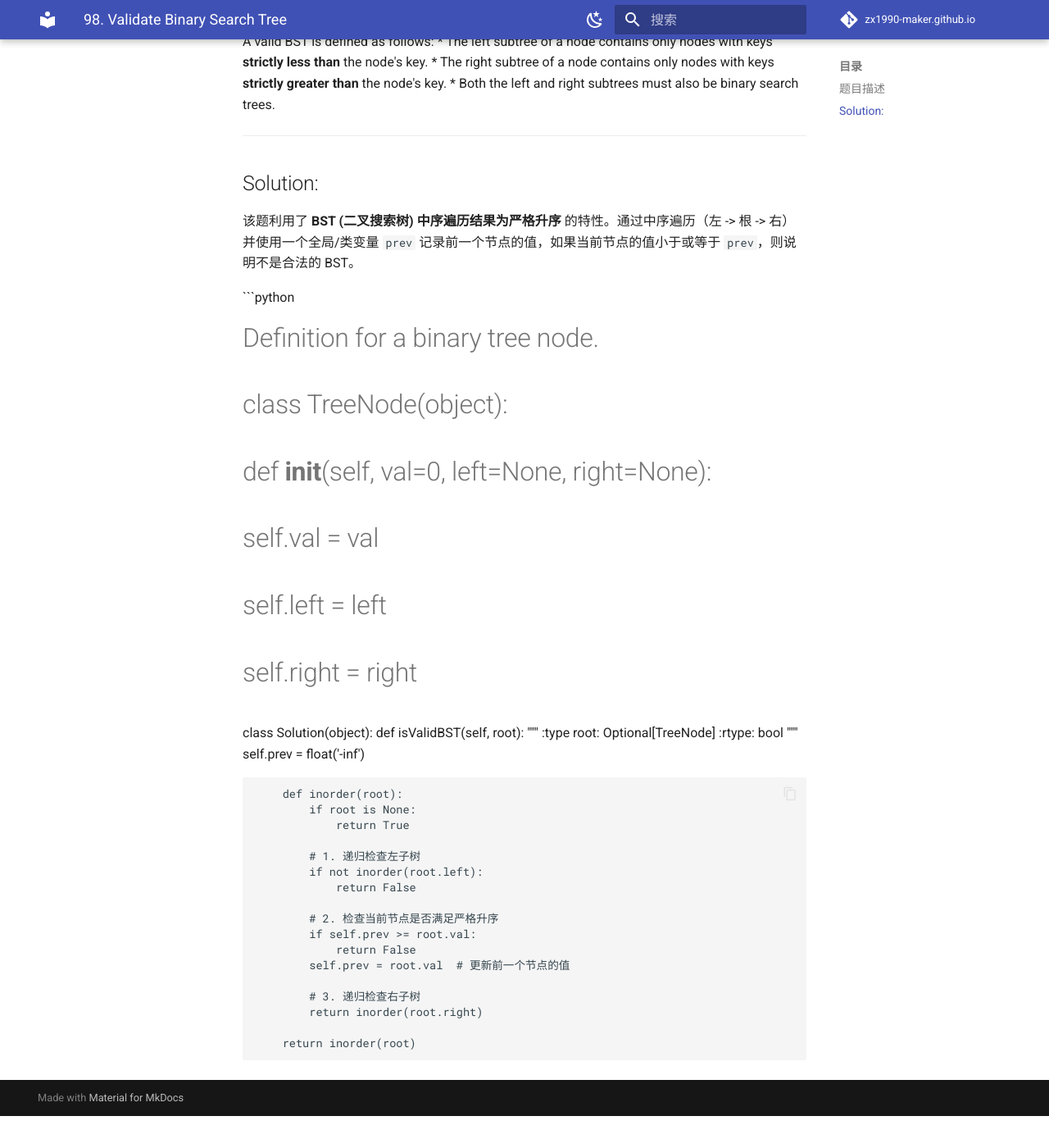
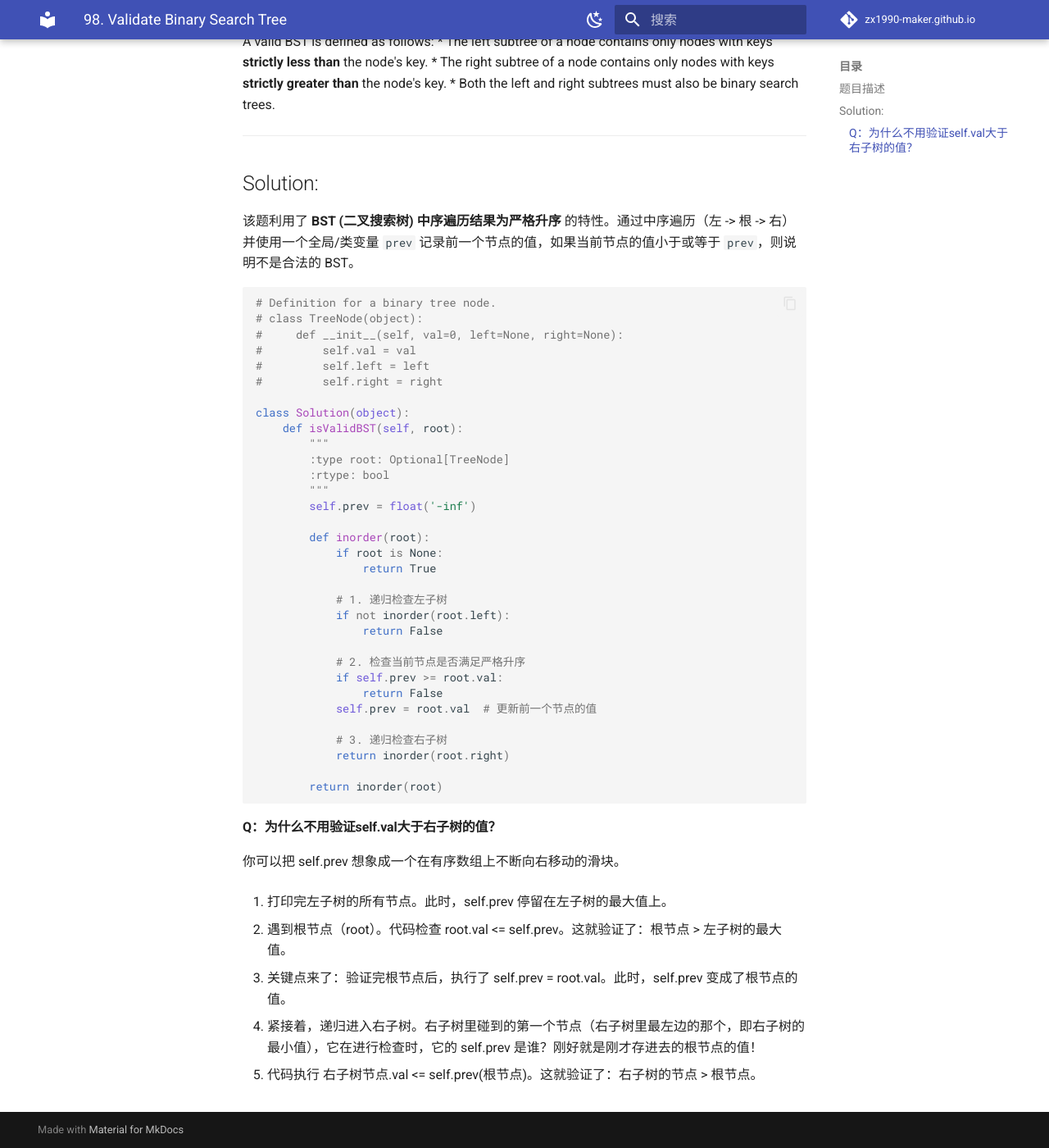
Before and after one commit to zx1990-maker/zx1990-maker.github.io, an MkDocs documentation site: the page built from docs/TECH/Leetcode/98. Validate Binary Search Tree.md, in a window 1280 px wide and 1400 px high, scrolled down 348 px. Shown: the whole window at 82% size. Built offline with MkDocs 1.6.1 and Material for MkDocs 9.7.7, drawn with Linux system fonts in a browser that asks for light colours; comment, search, counter and statistics services are not loaded; before the commit the page ends 1709 px from its top, so only the background shows below that.

Commit message:
Update 98. Validate Binary Search Tree.md

````diff
--- a/docs/TECH/Leetcode/98. Validate Binary Search Tree.md
+++ b/docs/TECH/Leetcode/98. Validate Binary Search Tree.md
@@ -50,3 +50,16 @@ class Solution(object):
             return inorder(root.right)
 
         return inorder(root)
+```
+#### Q：为什么不用验证self.val大于右子树的值？
+你可以把 self.prev 想象成一个在有序数组上不断向右移动的滑块。
+
+1. 打印完左子树的所有节点。此时，self.prev 停留在左子树的最大值上。
+
+2. 遇到根节点（root）。代码检查 root.val <= self.prev。这就验证了：根节点 > 左子树的最大值。
+
+3. 关键点来了：验证完根节点后，执行了 self.prev = root.val。此时，self.prev 变成了根节点的值。
+
+4. 紧接着，递归进入右子树。右子树里碰到的第一个节点（右子树里最左边的那个，即右子树的最小值），它在进行检查时，它的 self.prev 是谁？刚好就是刚才存进去的根节点的值！
+
+5. 代码执行 右子树节点.val <= self.prev(根节点)。这就验证了：右子树的节点 > 根节点。
````
